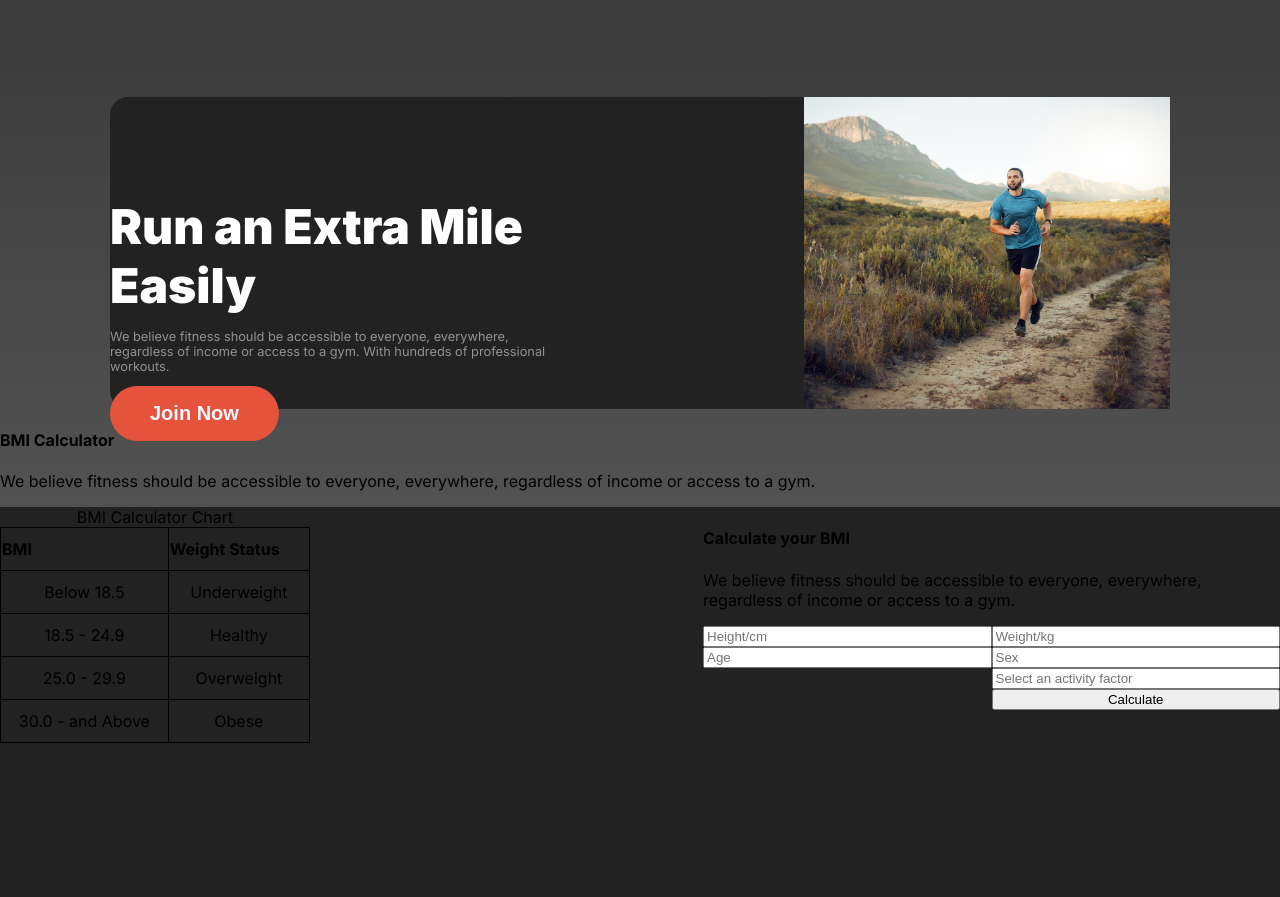
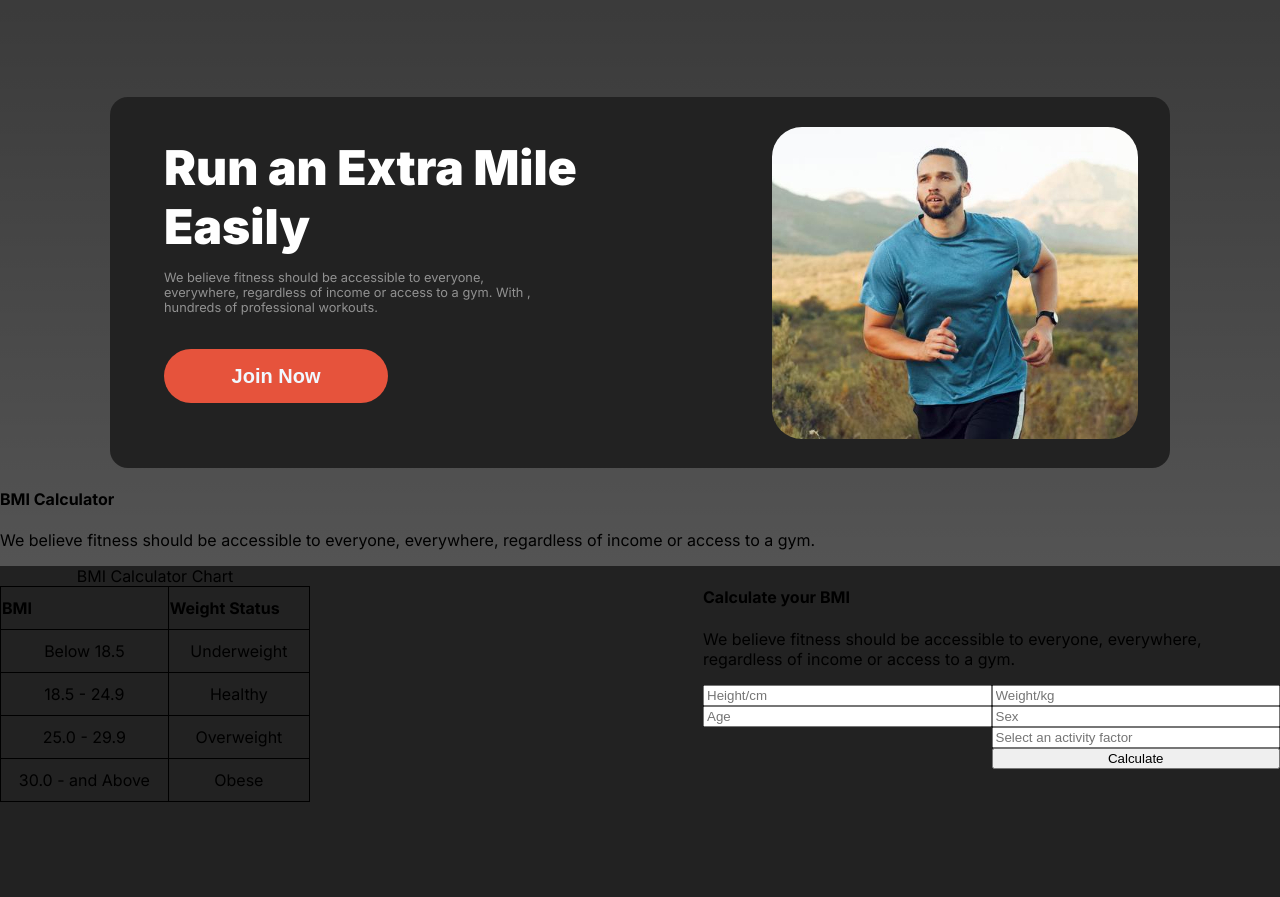
Before and after one commit to 451-Mridulqu/Programming--Hero-Assignment-2, a plain HTML site: page index.html in a window 1280 px wide. Shown: the part 1311-2208 px from the top of the page. Drawn offline with Linux system fonts and the light colour scheme; a web font is replaced by a local one.

Commit message:
add Section-02 is Competed

```diff
--- a/Styles.css
+++ b/Styles.css
@@ -361,11 +361,44 @@ justify-content: space-between;
     margin: 0 auto;
     margin-top: 100px;
 
-  width: 1060px;
-    max-height: 371px;
+   width: 1060px;
+    height: 371px;
     background-color: rgb(34, 34, 34);
     border-radius: 18px;
 
+   }
+
+   .main-Section-02 img{
+       object-fit: none;
+       object-position: 68% 30%;
+
+
+       border-radius: 30px;
+        width: 366px;
+
+        height: 312px;
+        margin-top: 30px;
+        margin-right: 32px;
+
+
+   }
+   .main-02-title{
+    font-size: 3rem;
+    font-weight: 900;
+    color: white;
+    margin-top: 41px;
+    margin-bottom: 14px;
+
+
+   }
+
+   .main-02-description{
+    margin-bottom: 34px;
+   }
+
+   .btn-Primary-02{
+       width: 224px;
+       height: 54px;
    }
 
 
@@ -374,21 +407,19 @@ justify-content: space-between;
 
 
 
-   .main-Section-02 img{
-    width: 366px;
-    height: 312px;
-    object-fit: cover;
-    object-position: 80% center ;
 
 
 
 
-   }
+
+
 
    .Section-title-02{
     width: 443px;
     height: 116px;
+     margin-left: 54px;
 
+     margin-bottom: 40px;
 
 
    }
--- a/index.html
+++ b/index.html
@@ -142,13 +142,13 @@
 
         <div class="Section-title-02">
 
-          <h4 class="main-01-title">
+          <h4 class="main-02-title">
             Run an Extra Mile Easily
           </h4>
 
-          <p class="main-01-description">We believe fitness should be accessible to everyone, everywhere, regardless of income or access to a gym. With hundreds of professional workouts.</p>
+          <p class="main-01-description main-02-description">We believe fitness should be accessible to everyone,<br> everywhere, regardless of income or access to a gym. With ,<br> hundreds of professional workouts.</p>
 
-          <button class="btn-Primary">
+          <button class="btn-Primary btn-Primary-02">
             Join Now
           </button>
 
@@ -158,6 +158,7 @@
 
 
         <img class="imge-02" src="images/run.jpg" alt="">
+
 
 
 
```
